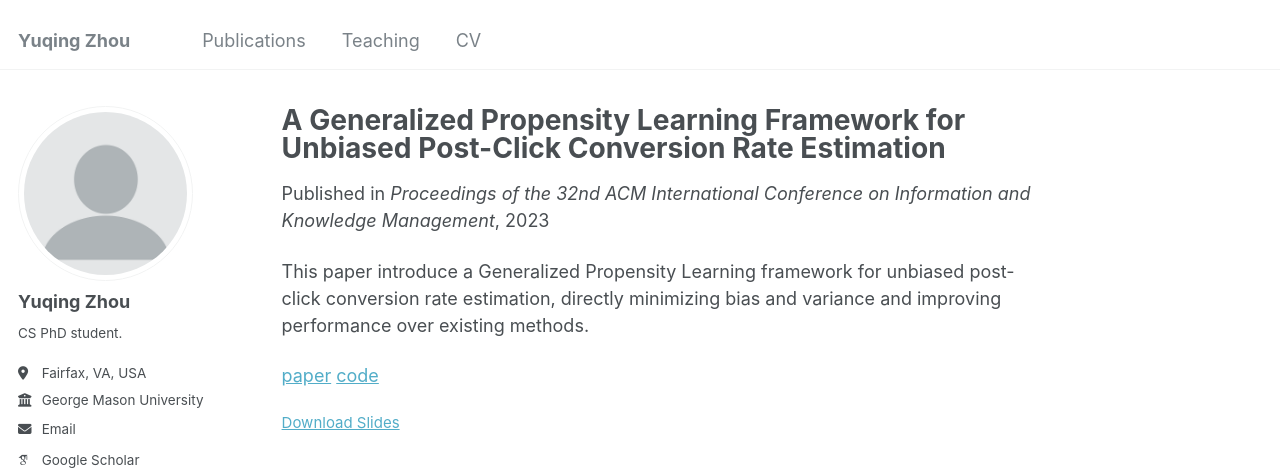
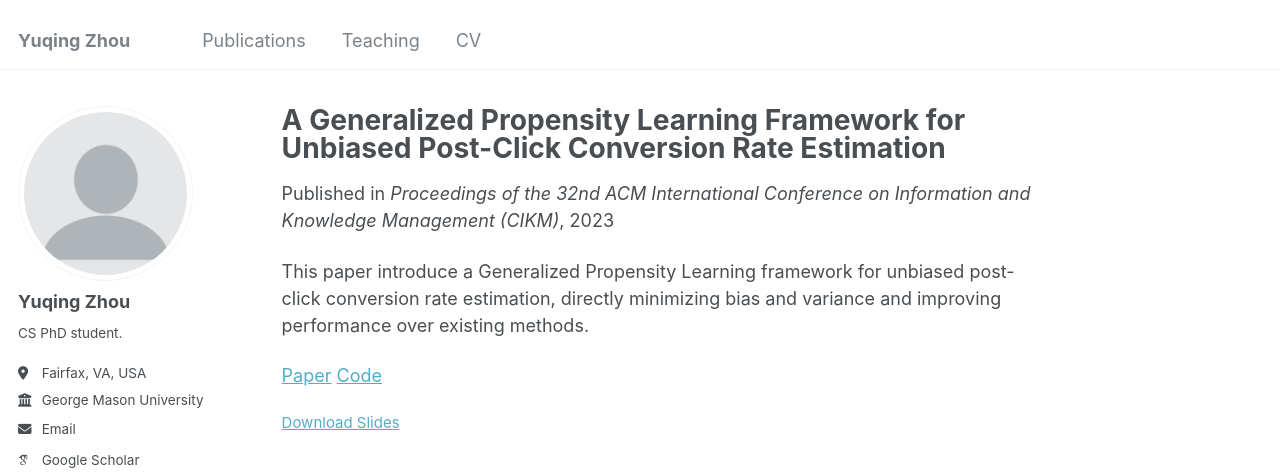
Before and after one commit to yuqing-zhou/yuqing-zhou.github.io, a Jekyll site: the page built from _publications/2023-10-21-GPL.md, in a window 1280 px wide and 1159 px high. Shown: the top 475 px of the window. Built offline with Jekyll 4.4.1, drawn with Linux system fonts in a browser that asks for light colours; some web fonts are replaced; some of the changed lines change nothing that is shown.

Commit message:
update publications

```diff
--- a/_publications/2023-10-21-GPL.md
+++ b/_publications/2023-10-21-GPL.md
@@ -5,12 +5,13 @@
 permalink: /publication/2023-10-21-GPL
 excerpt: ''
 date: 2023-10-21
-venue: 'Proceedings of the 32nd ACM International Conference on Information and Knowledge Management'
+venue: 'Proceedings of the 32nd ACM International Conference on Information and Knowledge Management (CIKM)'
 slidesurl: 'https://github.com/yuqing-zhou/GPL/blob/main/CIKM2023-Slides-GPL-Yuqing_Zhou.pdf'
 paperurl: 'https://dl.acm.org/doi/abs/10.1145/3583780.3614760'
+author: Yuqing Zhou, Tianshu Feng, Mingrui Liu, Ziwei Zhu
 # citation: [BibTeX](./files/citation.bib)
 ---
 This paper introduce a Generalized Propensity Learning framework for unbiased post-click conversion rate estimation, directly minimizing bias and variance and improving performance over existing methods.
 <!-- This paper addresses the critical gap in the unbiased estimation of post-click conversion rate (CVR) in recommender systems. Existing CVR prediction methods, such as Inverse Propensity Score (IPS) and various Doubly Robust (DR) based estimators, overlook the impact of propensity estimation on the model bias and variance, thus leading to a debiasing performance gap. We propose a Generalized Propensity Learning (GPL) framework to directly minimize the bias and variance in CVR prediction models. The proposed method works as a complement to existing methods like IPS, DR, MRDR, and DRMSE to improve prediction performance by reducing their bias and variance. Extensive experiments on real-world datasets and semi-synthetic datasets demonstrate the significant performance promotion brought by our proposed method. Data and code can be found at: https://github.com/yuqing-zhou/GPL. -->
 
-[paper](https://arxiv.org/abs/2411.01045) [code](https://github.com/yuqing-zhou/GPL)
+[Paper](https://arxiv.org/abs/2411.01045)    [Code](https://github.com/yuqing-zhou/GPL)
```
